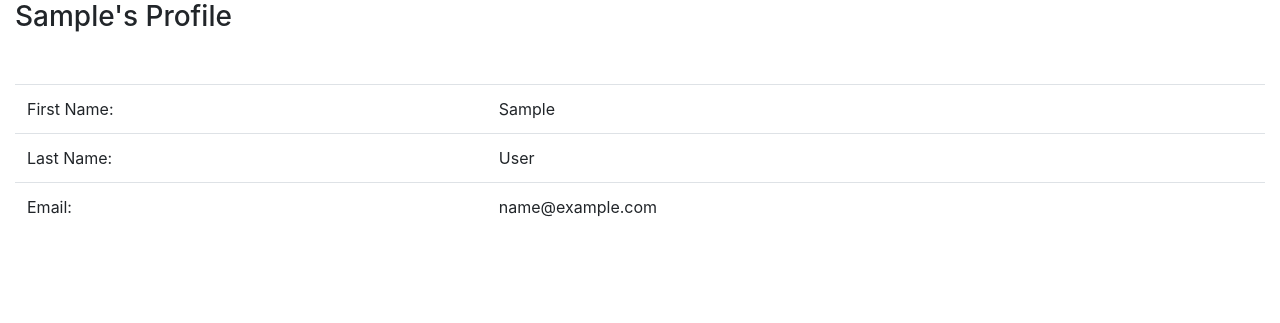
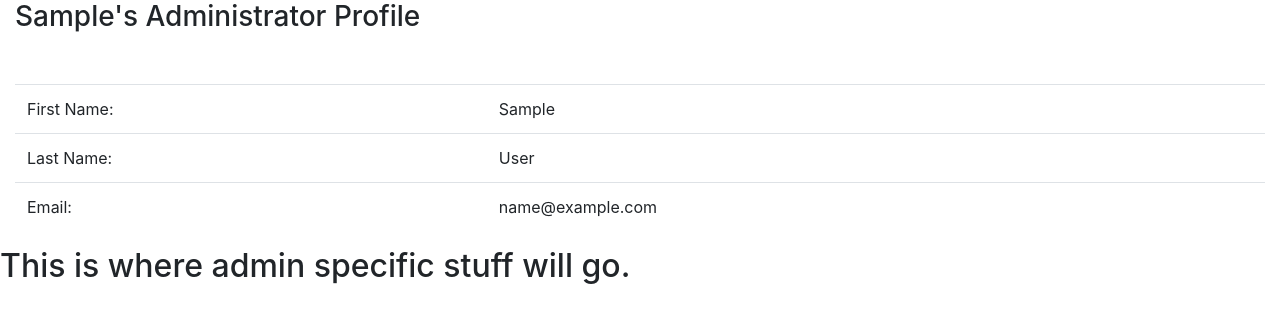
Before and after one commit to barackmaund1/django_student_information_system, a Django app: a page that uses SIS/templates/base.html in a window 1280 px wide. Shown: the part 56-379 px from the top of the page. Run offline with Django 3.2, Linux system fonts and the light colour scheme; a user stored in the database is signed in; tables that the repository leaves empty hold one stand-in row (values such as "Sample post"); parts of the project's set-up code (start-up, migrations or seed data) failed here and were passed over; some libraries are stand-ins or nearby versions.

Commit message:
Create admin/staff/student specific profiles with a block for extra details

```diff
--- /dev/null
+++ b/SIS/sis_users/templates/sis_users/admin_profile.html
@@ -0,0 +1,11 @@
+{% extends 'sis_users/base_profile.html' %}
+
+{% block state %}
+Administrator
+{% endblock %}
+
+{% block state_specific %}
+    <div class="row">
+        <h2>This is where admin specific stuff will go.</h2>
+    </div>
+{% endblock %}
--- a/SIS/sis_users/templates/sis_users/profile.html
+++ b/SIS/sis_users/templates/sis_users/base_profile.html
@@ -11,7 +11,7 @@
         <div class="col-sm">
             <div class="panel panel-info">
                 <div class="panel-heading">
-                    <h3 class="panel-title">{{ object.user.first_name }}'s Profile</h3>
+                    <h3 class="panel-title">{{ object.user.first_name }}'s {% block state %}{% endblock %}Profile</h3>
                 </div>
                 <div class="row spacer"></div>
                 <div>
@@ -53,8 +53,6 @@
             </div>
         </div>
     </div>
-
-
-
-
+    {% block state_specific %}
+    {% endblock %}
 {% endblock %}
--- a/SIS/sis_users/views.py
+++ b/SIS/sis_users/views.py
@@ -7,7 +7,7 @@ from sis_users.models import Admin, Staff, Student
 
 class Profile(LoginRequiredMessageMixin, View):
     def get(self, request):
-        return render(request, 'sis_users/profile.html')
+        return render(request, 'sis_users/base_profile.html')
 
 class AdminList(LoginRequiredMessageMixin, ListView):
     template_name = 'sis_users/admin_list.html'
@@ -28,20 +28,20 @@ class StudentList(LoginRequiredMessageMixin, ListView):
         return Student.objects.all()
 
 class AdminDetail(LoginRequiredMessageMixin, DetailView):
-    template_name = 'sis_users/profile.html'
+    template_name = 'sis_users/admin_profile.html'
 
     def get_object(self, queryset=None):
         return Admin.objects.get(user__username=self.kwargs['username'])
 
 
 class StaffDetail(LoginRequiredMessageMixin, DetailView):
-    template_name = 'sis_users/profile.html'
+    template_name = 'sis_users/staff_profile.html'
 
     def get_object(self, queryset=None):
         return Staff.objects.get(user__username=self.kwargs['username'])
 
 class StudentDetail(LoginRequiredMessageMixin, DetailView):
-    template_name = 'sis_users/profile.html'
+    template_name = 'sis_users/student_profile.html'
 
     def get_object(self, queryset=None):
         return Student.objects.get(user__username=self.kwargs['username'])
```
Also changed, not shown: SIS/sis_users/templates/sis_users/staff_profile.html (added, +11 -0 lines), SIS/sis_users/templates/sis_users/student_profile.html (added, +11 -0 lines).
